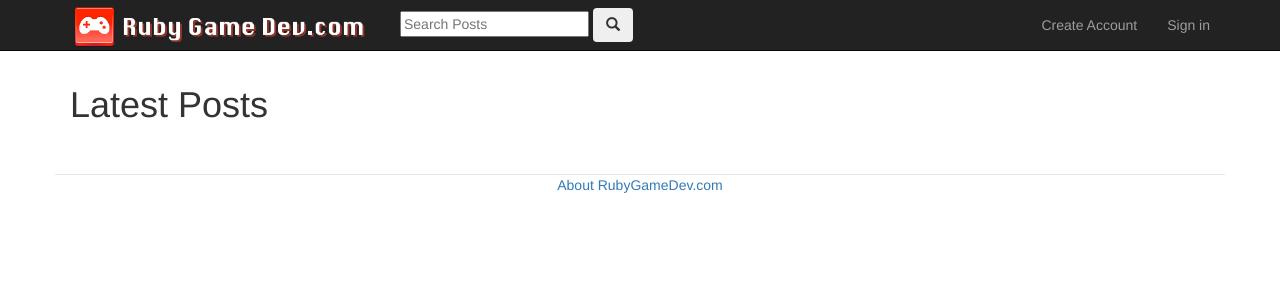
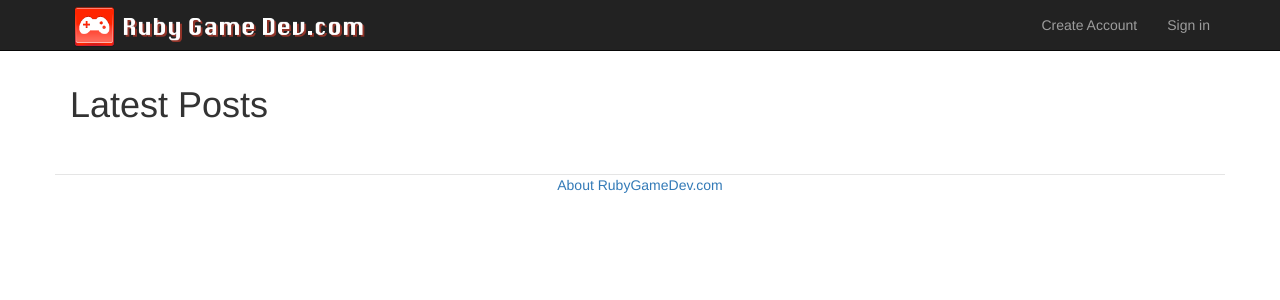
Before and after one commit to ruby-rcade/RubyGameDev.com, a Rails app: page /posts in a window 1280 px wide. Shown: the top 300 px of the page. Run offline with Rails 7, Linux system fonts and the light colour scheme; data that the repository does not hold is empty; style sheets or scripts are compiled from the project's sources; some libraries are stand-ins or nearby versions.

Commit message:
Remove search form and tags index
Will be implemented in a different branch.

```diff
--- a/app/assets/javascripts/tag.js.coffee
+++ /dev/null
@@ -1,3 +0,0 @@
-# Place all the behaviors and hooks related to the matching controller here.
-# All this logic will automatically be available in application.js.
-# You can use CoffeeScript in this file: http://coffeescript.org/
--- a/app/assets/stylesheets/tag.css.scss
+++ /dev/null
@@ -1,3 +0,0 @@
-// Place all the styles related to the Tag controller here.
-// They will automatically be included in application.css.
-// You can use Sass (SCSS) here: http://sass-lang.com/
--- a/app/controllers/posts_controller.rb
+++ b/app/controllers/posts_controller.rb
@@ -5,11 +5,7 @@ class PostsController < ApplicationController
   # GET /posts
   # GET /posts.json
   def index
-    if params[:search]
-      @posts = Post.search(params[:search]).order("created_at DESC")
-    else
-      @posts = Post.order('created_at desc')
-    end
+    @posts = Post.order('created_at DESC')
   end
 
   # GET /posts/1
--- a/app/helpers/tag_helper.rb
+++ /dev/null
@@ -1,2 +0,0 @@
-module TagHelper
-end
--- a/app/models/post.rb
+++ b/app/models/post.rb
@@ -1,5 +1,4 @@
 class Post < ActiveRecord::Base
-
   belongs_to :user
   has_and_belongs_to_many :tags
   has_many :comments, as: :parent
@@ -50,9 +49,4 @@ class Post < ActiveRecord::Base
       end
     end
   end
-
-  def self.search(query)
-    # where(:title, query) -> This would return an exact match of the query
-    where("title like ?", "%#{query}%")
-  end
 end
--- a/app/views/layouts/application.html.erb
+++ b/app/views/layouts/application.html.erb
@@ -1,4 +1,4 @@
- <% content_for :content do %>
+<% content_for :content do %>
   <div class="col-md-9">
     <%= yield :breadcrumbs %>
     <%= yield %>
--- a/app/views/layouts/one_column.html.erb
+++ b/app/views/layouts/one_column.html.erb
@@ -36,15 +36,9 @@
         <div class="navbar-collapse collapse">
           <ul class="nav navbar-nav">
             <li><%= render 'layouts/language_dropdown' %></li>
-            <li><%= form_tag(posts_path, :method => "get", class: "navbar-form", id: "search-form") do %>
-          <%= text_field_tag :search, params[:search], class: "span2", placeholder: "Search Posts" %>
-      <!-- In order to have the "search" icon int the button, we need to use plain HTML instead
-           of using a Rails form helper -->
-      <button class="btn" type="submit"><i class="icon-search"><span class="glyphicon glyphicon-search"></span></i></button>
-      <% end %></li>
-         </ul>
+          </ul>
 
-        <ul class="nav navbar-nav navbar-right">
+          <ul class="nav navbar-nav navbar-right">
             <% if signed_in? %>
               <li></li>
               <li class="dropdown">
--- a/app/views/posts/_list.html.erb
+++ b/app/views/posts/_list.html.erb
@@ -10,7 +10,7 @@
 
           <div class="tags">
             <% post.tags.each do |tag| %>
-              <span><%= link_to tag.title, tag %></span>
+              <span><%= tag.title %></span>
             <% end %>
           </div>
         </td>
--- a/app/views/posts/show.html.erb
+++ b/app/views/posts/show.html.erb
@@ -24,7 +24,7 @@
 
   <div class="tags">
     <% @post.tags.each do |tag| %>
-      <span><%= link_to tag.title, tag %></span>
+      <span><%= tag.title %></span>
     <% end %>
   </div>
 
--- a/config/routes.rb
+++ b/config/routes.rb
@@ -1,6 +1,5 @@
 Rubygamedev::Application.routes.draw do
 
-  get "tag/index"
   get '/auth/:provider/callback', to: 'sessions#create_from_omniauth'
 
   resources :users, only: [:create, :edit, :update]
@@ -8,8 +7,6 @@ Rubygamedev::Application.routes.draw do
 
   resources :posts
   resources :comments
-  resources :tag
-
 
   resources :libraries
   resources :library_categories
```
Also changed, not shown: app/controllers/tag_controller.rb (deleted, +0 -10 lines), test/controllers/tag_controller_test.rb (deleted, +0 -8 lines), test/helpers/tag_helper_test.rb (deleted, +0 -4 lines).
